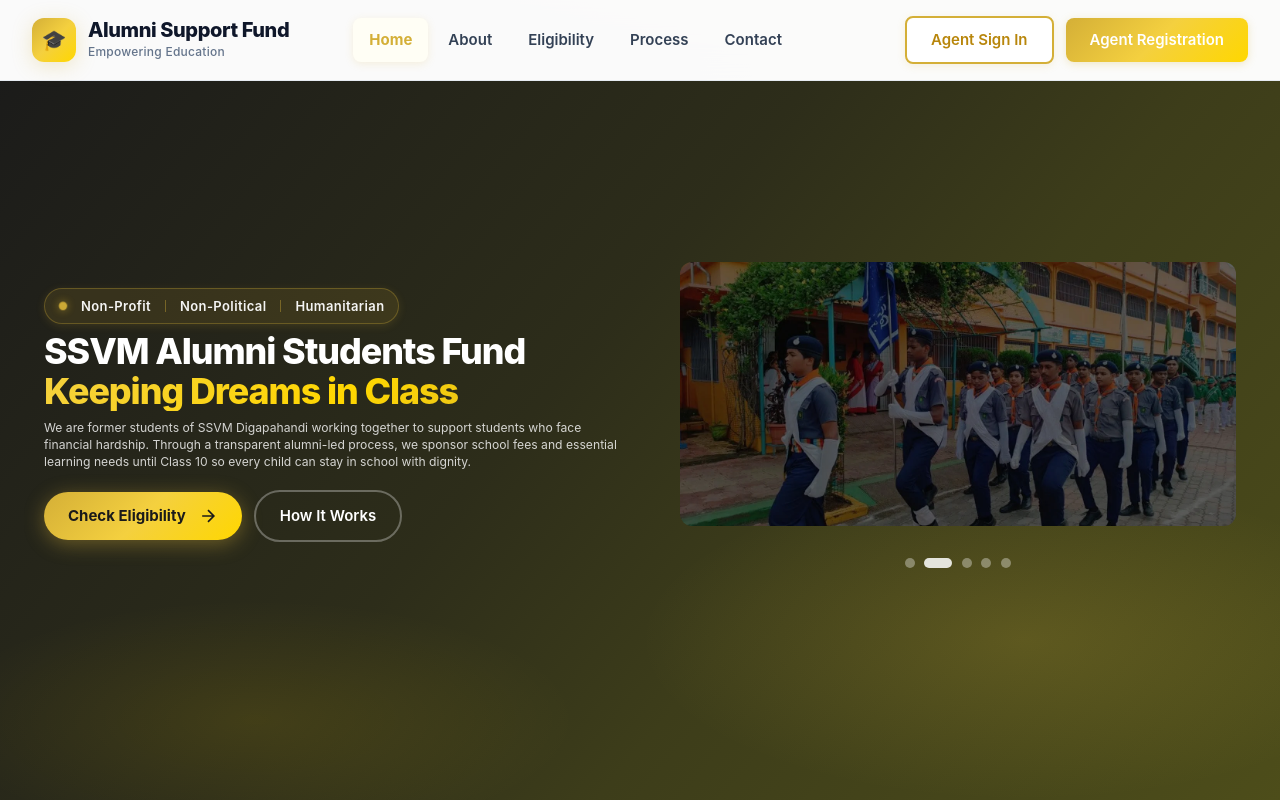
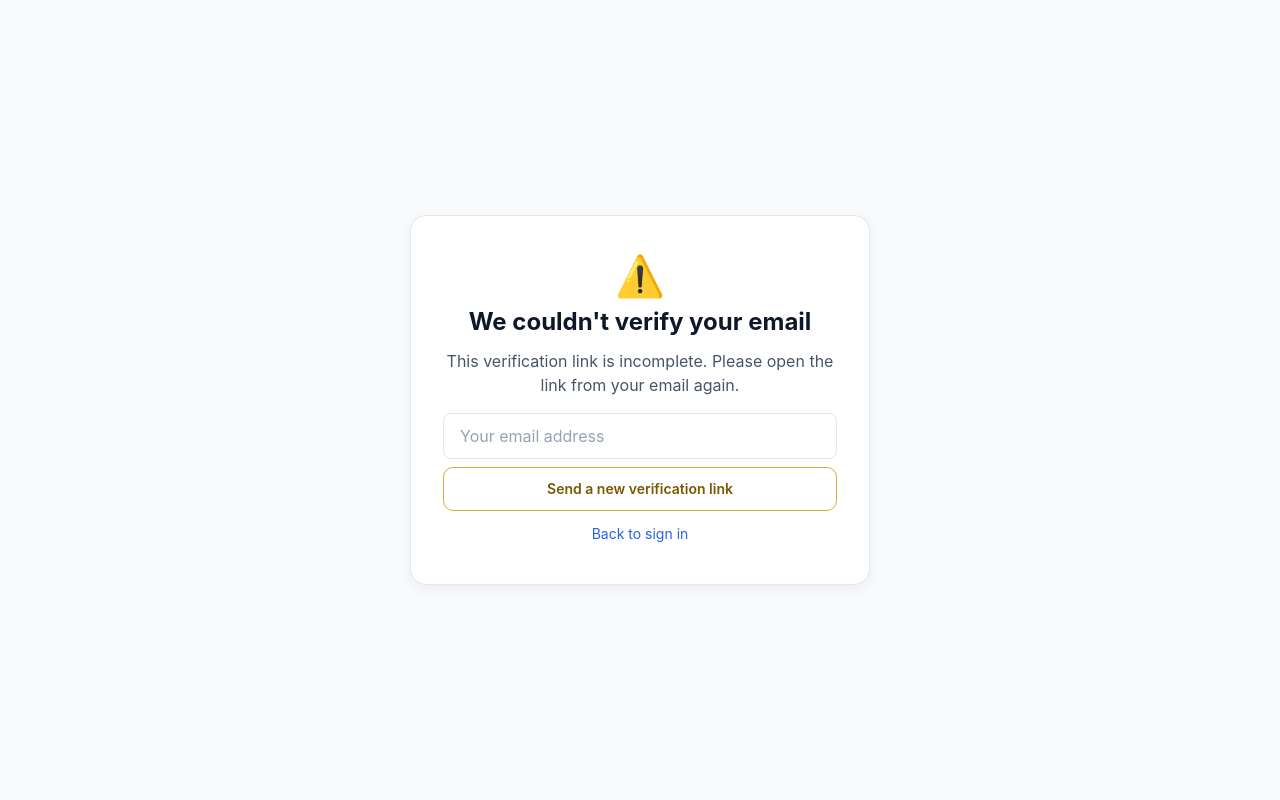
Before and after one commit to epabitra/alumni-support-fund-ui-local-deploy, a React (Vite) app: page /verify-email in a window 1280 px wide. Before the commit this address led to /. Shown: the top 800 px of the page. Built offline with nearby package versions, Linux system fonts and the light colour scheme; no server answers.

Commit message:
Add email verification screens
- Verify email page opened from the link in the email
- "Check your inbox" screen after registering when verification is required
- Clear login message for unverified accounts with an option to resend the link

Co-Authored-By: Claude Opus 5.5 <noreply@anthropic.com>

```diff
--- a/src/App.tsx
+++ b/src/App.tsx
@@ -7,6 +7,7 @@ import Contact from './pages/Contact';
 import PrivacyPolicy from './pages/PrivacyPolicy';
 import TermsOfService from './pages/TermsOfService';
 import RefundPolicy from './pages/RefundPolicy';
+import VerifyEmail from './pages/VerifyEmail';
 import Login from './pages/Login';
 import Register from './pages/Register';
 import Dashboard from './pages/Dashboard';
@@ -54,6 +55,7 @@ function App() {
       <Route path="/refund-policy" element={<RefundPolicy />} />
       <Route path="/login" element={<Login />} />
       <Route path="/register" element={<Register />} />
+      <Route path="/verify-email" element={<VerifyEmail />} />
 
       {/* Protected Routes - Dashboard */}
       <Route
--- a/src/app/Constants.tsx
+++ b/src/app/Constants.tsx
@@ -5,6 +5,8 @@ export const API_URL: string = import.meta.env.VITE_APP_API_URL || 'http://local
 export const POST_FETCH_BEARER_TOKEN = `${API_URL}/login`;
 export const POST_FETCH_USER = `${API_URL}/get_user`;
 export const POST_REGISTER_USER = `${API_URL}/create`;
+export const POST_VERIFY_EMAIL = `${API_URL}/verify-email`;
+export const POST_RESEND_VERIFICATION = `${API_URL}/resend-verification`;
 export const PUT_UPDATE_USER = `${API_URL}/users/updateUser`;
 export const POST_CHANGE_PASSWORD = `${API_URL}/account/change-password`;
 export const PUT_ACCOUNT_PROFILE = `${API_URL}/account/profile`;
--- a/src/app/modules/auth/core/_requests.ts
+++ b/src/app/modules/auth/core/_requests.ts
@@ -1,5 +1,5 @@
 import axios from 'axios';
-import { POST_FETCH_BEARER_TOKEN, POST_FETCH_USER, POST_REGISTER_USER } from '../../../Constants';
+import { POST_FETCH_BEARER_TOKEN, POST_FETCH_USER, POST_REGISTER_USER, POST_VERIFY_EMAIL, POST_RESEND_VERIFICATION } from '../../../Constants';
 import { AuthModel } from './_models';
 import { UserModel } from './_models';
 
@@ -16,6 +16,16 @@ export function getUserByToken(_token: string) {
   return axios.post<UserModel>(POST_FETCH_USER, {});
 }
 
+/** Activates an account using the key from the verification email */
+export function verifyEmail(key: string) {
+  return axios.post(POST_VERIFY_EMAIL, { key });
+}
+
+/** Asks for a new verification link */
+export function resendVerificationEmail(email: string) {
+  return axios.post(POST_RESEND_VERIFICATION, { email });
+}
+
 export function createUser(
   email: string,
   firstname: string,
@@ -23,7 +33,7 @@ export function createUser(
   password: string,
   revealDetailsInPublicHistory?: boolean
 ) {
-  return axios.post(POST_REGISTER_USER, {
+  return axios.post<{ verificationRequired?: boolean }>(POST_REGISTER_USER, {
     email,
     firstName: firstname,
     lastName: lastname,
--- /dev/null
+++ b/src/components/ResendVerification.tsx
@@ -0,0 +1,56 @@
+import React, { useState } from 'react';
+import { resendVerificationEmail } from '../app/modules/auth/core/_requests';
+
+/** Requests a new email verification link. Shows an email box when the address isn't already known. */
+const ResendVerification: React.FC<{ email?: string }> = ({ email }) => {
+  const [address, setAddress] = useState(email ?? '');
+  const [sending, setSending] = useState(false);
+  const [sent, setSent] = useState(false);
+  const [error, setError] = useState('');
+
+  const handleResend = async () => {
+    if (!address.trim()) {
+      setError('Please enter your email address.');
+      return;
+    }
+    try {
+      setSending(true);
+      setError('');
+      await resendVerificationEmail(address.trim());
+      setSent(true);
+    } catch {
+      setError('Could not send the link. Please try again.');
+    } finally {
+      setSending(false);
+    }
+  };
+
+  if (sent) {
+    return (
+      <p className="email-verify-note" role="status">
+        If this address is waiting for verification, a new link is on its way. Please also check your spam folder.
+      </p>
+    );
+  }
+
+  return (
+    <div className="email-verify-resend">
+      {!email && (
+        <input
+          type="email"
+          className="form-input"
+          placeholder="Your email address"
+          aria-label="Your email address"
+          value={address}
+          onChange={(e) => setAddress(e.target.value)}
+        />
+      )}
+      <button type="button" className="email-verify-resend-btn" onClick={handleResend} disabled={sending}>
+        {sending ? 'Sending…' : 'Send a new verification link'}
+      </button>
+      {error && <p className="email-verify-error" role="alert">{error}</p>}
+    </div>
+  );
+};
+
+export default ResendVerification;
--- a/src/pages/Login.tsx
+++ b/src/pages/Login.tsx
@@ -4,6 +4,7 @@ import * as Yup from 'yup';
 import { Link, useNavigate, useLocation } from 'react-router-dom';
 import { useAuth } from '../app/modules/auth/core/Auth';
 import { login } from '../app/modules/auth/core/_requests';
+import ResendVerification from '../components/ResendVerification';
 import '../styles/auth.css';
 
 const loginSchema = Yup.object({
@@ -20,6 +21,7 @@ const Login: React.FC = () => {
   const navigate = useNavigate();
   const location = useLocation();
   const [serverError, setServerError] = useState<string>('');
+  const [unverifiedEmail, setUnverifiedEmail] = useState('');
   const [isLoading, setIsLoading] = useState(false);
   const [showPassword, setShowPassword] = useState(false);
 
@@ -38,6 +40,7 @@ const Login: React.FC = () => {
     validationSchema: loginSchema,
     onSubmit: async (values, { setSubmitting }) => {
       setServerError('');
+      setUnverifiedEmail('');
       setIsLoading(true);
       setSubmitting(true);
 
@@ -57,7 +60,10 @@ const Login: React.FC = () => {
         setSubmitting(false);
         setIsLoading(false);
 
-        if (error.response?.status === 401) {
+        if (error.response?.data?.code === 'EMAIL_NOT_VERIFIED') {
+          setUnverifiedEmail(values.email);
+          setServerError(error.response.data.message);
+        } else if (error.response?.status === 401) {
           setServerError('Invalid email or password. Please try again.');
         } else if (error.response?.data?.message) {
           setServerError(error.response.data.message);
@@ -152,6 +158,8 @@ const Login: React.FC = () => {
               {serverError}
             </div>
           )}
+
+          {unverifiedEmail && <ResendVerification key={unverifiedEmail} email={unverifiedEmail} />}
 
           <form className="auth-form" onSubmit={formik.handleSubmit} autoComplete="off">
             {/* Fake hidden fields to trick Chrome autofill */}
--- a/src/pages/Register.tsx
+++ b/src/pages/Register.tsx
@@ -5,6 +5,8 @@ import { Link, useNavigate } from 'react-router-dom';
 import { useAuth } from '../app/modules/auth/core/Auth';
 import { createUser, login, getUserByToken } from '../app/modules/auth/core/_requests';
 import { uploadProfileImage } from '../app/modules/auth/core/_user_requests';
+import ResendVerification from '../components/ResendVerification';
+import { EmailVerifyCard } from './VerifyEmail';
 import '../styles/auth.css';
 
 const passwordRegex = /^(?=.*[a-z])(?=.*[A-Z])(?=.*\d)/;
@@ -55,6 +57,7 @@ const Register: React.FC = () => {
   const [serverError, setServerError] = useState<string>('');
   const [isLoading, setIsLoading] = useState(false);
   const [success, setSuccess] = useState(false);
+  const [pendingEmail, setPendingEmail] = useState('');
   const [showPassword, setShowPassword] = useState(false);
   const [showConfirmPassword, setShowConfirmPassword] = useState(false);
   const [profileImageFile, setProfileImageFile] = useState<File | null>(null);
@@ -83,13 +86,21 @@ const Register: React.FC = () => {
       setSubmitting(true);
 
       try {
-        await createUser(
+        const { data: registration } = await createUser(
           values.email,
           values.firstName,
           values.lastName,
           values.password,
           values.revealDetailsInPublicHistory
         );
+
+        // The account stays inactive until the email is verified, so there is nothing to sign in to yet
+        if (registration?.verificationRequired) {
+          setPendingEmail(values.email);
+          setSubmitting(false);
+          setIsLoading(false);
+          return;
+        }
 
         // Log the user in directly so they don't have to sign in again
         const authRes = await login(values.email, values.password);
@@ -139,6 +150,22 @@ const Register: React.FC = () => {
   });
 
   const passwordStrength = getPasswordStrength(formik.values.password);
+
+  if (pendingEmail) {
+    return (
+      <EmailVerifyCard icon="📧" title="Check your inbox">
+        <p>
+          We sent a verification link to <strong>{pendingEmail}</strong>. Click it to activate your account, then sign in.
+        </p>
+        <p className="email-verify-note">
+          The link is valid for 24 hours. If you don't see the email, check your spam folder.
+          {profileImageFile && ' You can add your profile photo from Edit profile after signing in.'}
+        </p>
+        <ResendVerification email={pendingEmail} />
+        <p className="email-verify-note"><Link to="/login">Back to sign in</Link></p>
+      </EmailVerifyCard>
+    );
+  }
 
   return (
     <div className="auth-page">
--- /dev/null
+++ b/src/pages/VerifyEmail.tsx
@@ -0,0 +1,71 @@
+import React, { useEffect, useRef, useState } from 'react';
+import { Link, useSearchParams } from 'react-router-dom';
+import { verifyEmail } from '../app/modules/auth/core/_requests';
+import ResendVerification from '../components/ResendVerification';
+import '../styles/auth.css';
+
+/** Centered card used by the verification screens */
+export const EmailVerifyCard: React.FC<{ icon: string; title: string; children: React.ReactNode }> = ({ icon, title, children }) => (
+  <div className="email-verify-page">
+    <div className="email-verify-card">
+      <div className="email-verify-icon" aria-hidden>{icon}</div>
+      <h1>{title}</h1>
+      {children}
+    </div>
+  </div>
+);
+
+type Status = 'verifying' | 'verified' | 'failed';
+
+/** Opened from the link in the verification email (/verify-email?key=...). */
+const VerifyEmail: React.FC = () => {
+  const [params] = useSearchParams();
+  const key = params.get('key') ?? '';
+  const [status, setStatus] = useState<Status>('verifying');
+  const [message, setMessage] = useState('');
+  // A key works only once, so it must not be sent twice when React re-runs effects in development
+  const submittedKey = useRef<string | null>(null);
+
+  useEffect(() => {
+    if (submittedKey.current === key) return;
+    submittedKey.current = key;
+    if (!key) {
+      setMessage('This verification link is incomplete. Please open the link from your email again.');
+      setStatus('failed');
+      return;
+    }
+    verifyEmail(key)
+      .then(() => setStatus('verified'))
+      .catch((err: any) => {
+        setMessage(err?.response?.data?.message || 'Could not verify your email. Please try again.');
+        setStatus('failed');
+      });
+  }, [key]);
+
+  if (status === 'verifying') {
+    return (
+      <EmailVerifyCard icon="⏳" title="Verifying your email…">
+        <p>Please wait a moment.</p>
+      </EmailVerifyCard>
+    );
+  }
+
+  if (status === 'verified') {
+    return (
+      <EmailVerifyCard icon="✅" title="Email verified">
+        <p>Your account is active. You can now sign in.</p>
+        <Link to="/login" className="submit-button email-verify-action">Sign in</Link>
+      </EmailVerifyCard>
+    );
+  }
+
+  return (
+    <EmailVerifyCard icon="⚠️" title="We couldn't verify your email">
+      <p>{message}</p>
+      <ResendVerification />
+      <p className="email-verify-note"><Link to="/login">Back to sign in</Link></p>
+    </EmailVerifyCard>
+  );
+};
+
+export default VerifyEmail;
--- a/src/styles/auth.css
+++ b/src/styles/auth.css
@@ -874,3 +874,95 @@ select.form-input option {
     font-size: 1.5rem;
   }
 }
+
+/* Email verification screens */
+.email-verify-page {
+  min-height: 100vh;
+  display: flex;
+  align-items: center;
+  justify-content: center;
+  padding: 1.5rem 1rem;
+  background: #f8fafc;
+}
+
+.email-verify-card {
+  width: 100%;
+  max-width: 460px;
+  padding: 2.5rem 2rem;
+  text-align: center;
+  background: #fff;
+  border: 1px solid #e2e8f0;
+  border-radius: 1rem;
+  box-shadow: 0 4px 14px rgba(15, 23, 42, 0.06);
+}
+
+.email-verify-card h1 {
+  margin: 0 0 0.75rem;
+  font-size: 1.5rem;
+  font-weight: 700;
+  color: #0f172a;
+}
+
+.email-verify-card p {
+  margin: 0 0 1rem;
+  color: #475569;
+  line-height: 1.5;
+  overflow-wrap: anywhere;
+}
+
+.email-verify-icon {
+  margin-bottom: 0.75rem;
+  font-size: 2.5rem;
+  line-height: 1;
+}
+
+.email-verify-card .email-verify-note,
+.email-verify-note {
+  margin: 0.75rem 0 0;
+  font-size: 0.875rem;
+  color: #64748b;
+}
+
+.email-verify-action {
+  display: inline-block;
+  width: auto;
+  padding-left: 2rem;
+  padding-right: 2rem;
+  text-decoration: none;
+}
+
+.email-verify-resend {
+  display: flex;
+  flex-direction: column;
+  gap: 0.5rem;
+  margin: 0.75rem 0;
+}
+
+.email-verify-resend-btn {
+  min-height: 2.75rem;
+  padding: 0.5rem 1rem;
+  border: 1px solid #d4af37;
+  border-radius: 0.625rem;
+  background: #fff;
+  color: #7a5700;
+  font-size: 0.875rem;
+  font-weight: 600;
+  font-family: inherit;
+  cursor: pointer;
+}
+
+.email-verify-resend-btn:hover:not(:disabled) {
+  background: #fefce8;
+}
+
+.email-verify-resend-btn:disabled {
+  opacity: 0.6;
+  cursor: not-allowed;
+}
+
+.email-verify-card .email-verify-error,
+.email-verify-error {
+  margin: 0;
+  font-size: 0.8125rem;
+  color: #b91c1c;
+}
```
